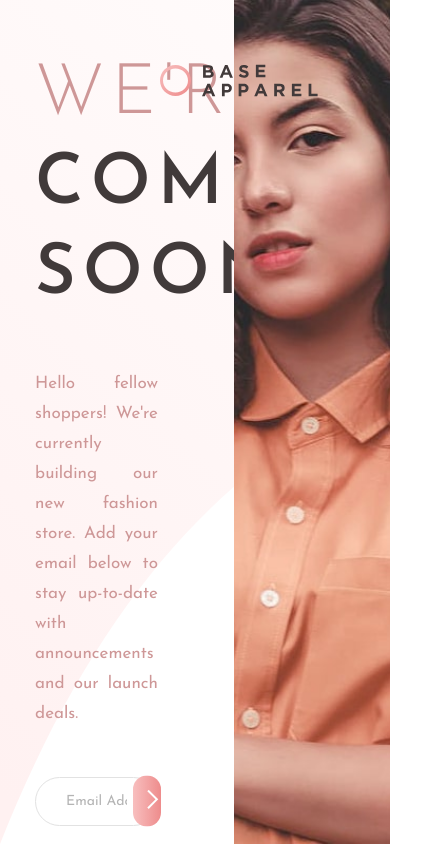
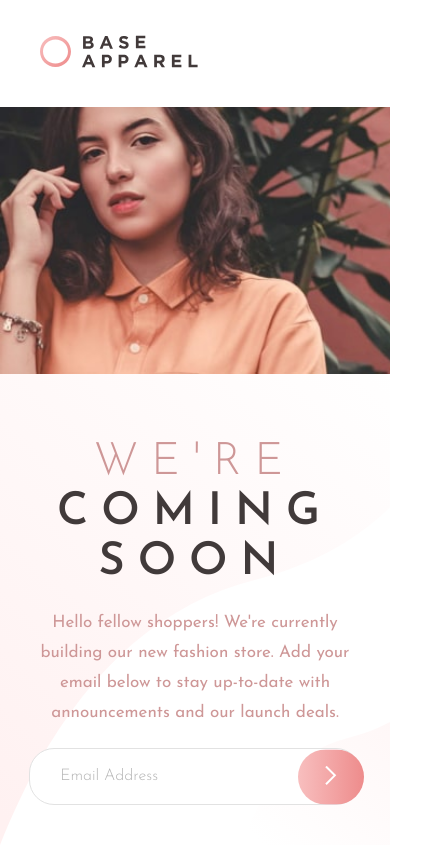
Before and after one commit to frontendMentor-me/base-apparel, a plain HTML site: page index.html in a window 390 px wide. Shown: the whole page, 433 px wide, since content can reach past the window. Drawn offline with Linux system fonts and the light colour scheme.

Commit message:
Agrego vista en mobile

```diff
--- a/index.html
+++ b/index.html
@@ -36,7 +36,8 @@
         </form>
       </div>
     </div>
-    <img src="./images/hero-desktop.jpg" alt="">
+    <div class="img-hero"></div>
+    <!-- <img src="./images/hero-desktop.jpg" alt=""> -->
   </main>
   <script src="./app.js"></script>
 </body>
--- a/style.css
+++ b/style.css
@@ -148,8 +148,80 @@ main .card .form button:hover {
     transform: translateY(-50%) scale(1.15);
 }
 
-main>img {
-    height: 100%;
+main .img-hero {
+    background-image: url('./images/hero-desktop.jpg');
+    height: 100vh;
+    background-size: cover;
+    object-fit: cover;
     width: 40%;
-    object-fit: cover;
+    background-repeat: no-repeat;
 }
+
+@media (max-width:425px) {
+    main {
+        flex-direction: column-reverse;
+        height: 100%;
+    }
+
+    main .card,
+    main .img-hero {
+        width: 100%;
+    }
+
+    main .img-hero {
+        background-image: url('./images/hero-mobile.jpg');
+        margin-top: 6.5rem;
+        height: 270px;
+    }
+
+    main .card .head-card,
+    main .card .body-card {
+        width: 100%;
+    }
+
+    main .card .head-card {
+        position: absolute;
+        top: 0rem;
+        left: 0rem;
+        background-color: white;
+        padding: 35px 0;
+    }
+
+    main .card .head-card>img {
+        margin-left: 40px;
+    }
+
+    main .card .body-card h1 {
+        letter-spacing: 13px;
+        text-align: center;
+        font-size: 45px;
+        line-height: 50px;
+    }
+
+    main .card .body-card p {
+        text-align: center;
+        width: 85%;
+        padding: 20px 0 20px;
+        margin: 0 auto;
+    }
+
+    main .card .body-card .form {
+        width: 85%;
+        margin: 0 auto;
+    }
+
+    main .card .form input {
+        padding: 20px 30px;
+    }
+
+    main .card .form input::placeholder {
+        font-size: 16px;
+        font-weight: 300;
+    }
+
+    main .card .form button {
+        top: 1.8rem;
+        padding: 16px;
+        width: 20%;
+    }
+}
```
Also changed, not shown: images/screenshot.png (added), 3 other files.
